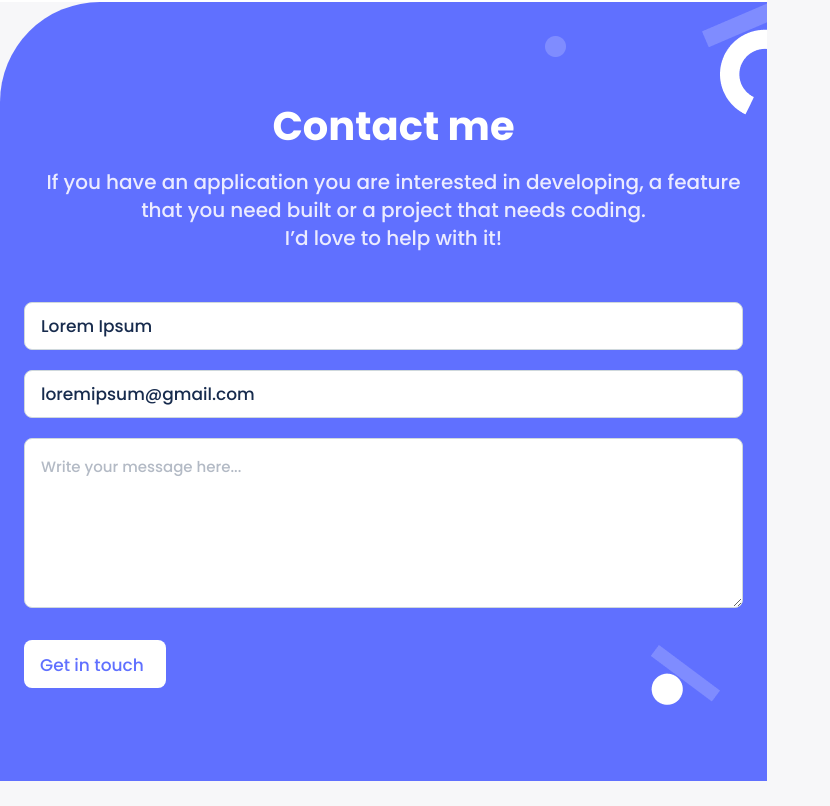
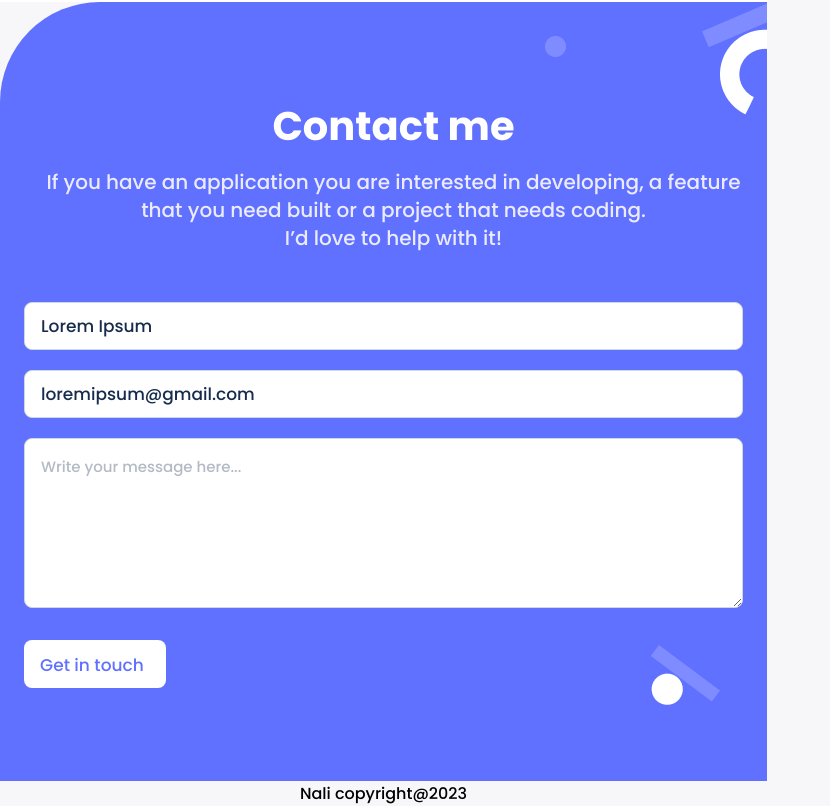
Before and after one commit to NalianAchei2020/Portfolio, a website: page index.html in a window 1280 px wide. Shown: the part 4829-5635 px from the top of the page, without its empty margins (0-830 px from the left). Before the commit the page ends 5610 px from the top, so only its background shows below. Drawn offline with Linux system fonts and the light colour scheme.

Commit message:
Update index.html

```diff
--- a/index.html
+++ b/index.html
@@ -224,5 +224,8 @@
                  </button>
                   </form>
               </section>
+              <footer>
+                Nali copyright@2023
+              </footer>
 </body>
 </html>
```
